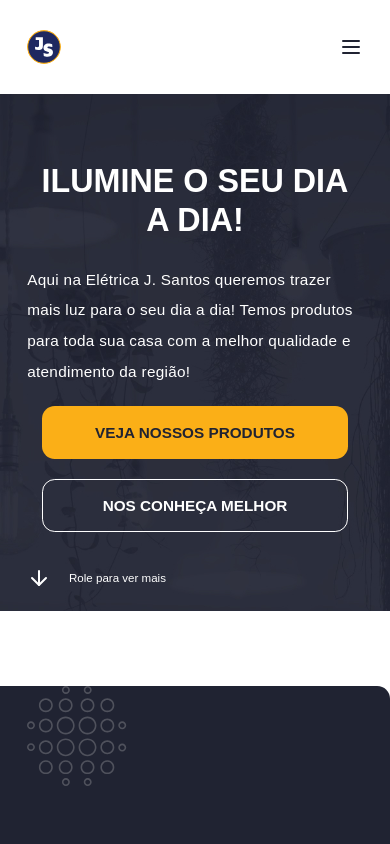
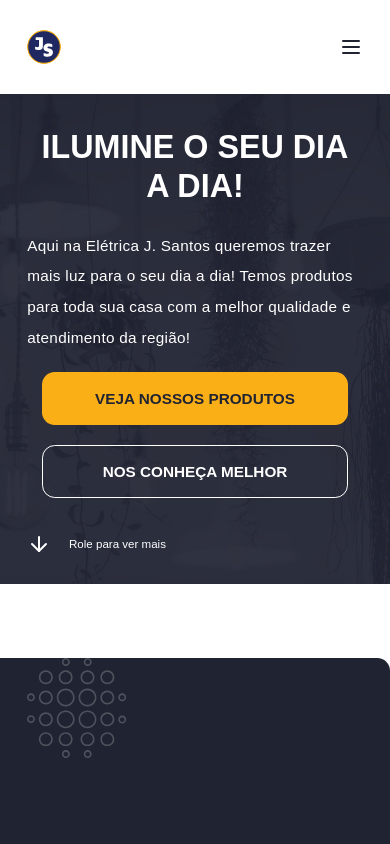
Before and after one commit to joaoSouza-js/Eletricas-J.Santos, a React (Vite) app: page / in a window 390 px wide. Shown: the top 844 px of the page. Built offline with nearby package versions, Linux system fonts and the light colour scheme; a web font is replaced by a local one.

Commit message:
resize productCard and CategoryCard

```diff
--- a/src/components/CategoryCard/styles.ts
+++ b/src/components/CategoryCard/styles.ts
@@ -13,7 +13,7 @@
     },
 
     '@media (max-width: 500px)': {
-        width: '100%',
+        width: '90%',
     },
 
 
--- a/src/components/CategoryDropDown/styles.ts
+++ b/src/components/CategoryDropDown/styles.ts
@@ -33,13 +33,9 @@
 
     borderBottom: '1px solid $blue400',
 
-    '&:hover': {
+    '&:hover , &[data-state=open]': {
           borderBottom: '1px solid $white',
     }
-
-
-
-
 })
 
 export const DropdownMenuItem = styled(DropdownMenu.Item,{
--- a/src/components/ProductCard/styles.ts
+++ b/src/components/ProductCard/styles.ts
@@ -19,7 +19,7 @@
     },
 
     '@media (max-width: 459px)': {
-        width: '100%',
+        width: '90%',
     },
 
 })
--- a/src/pages/Home/styles.tsx
+++ b/src/pages/Home/styles.tsx
@@ -62,10 +62,18 @@
     '@media (max-width: 920px)': {
         width: '100%',
         display: 'flex',
+
         maxWidth: 'none',
         justifyContent: 'center',
         flexDirection: 'column'
+
     },
+
+    '@media (max-width: 720px)': {
+        paddingBottom: '2rem',
+        marginTop: '2.5rem',
+    },
+
     color: '$white',
 
         '& > h1': {
```
